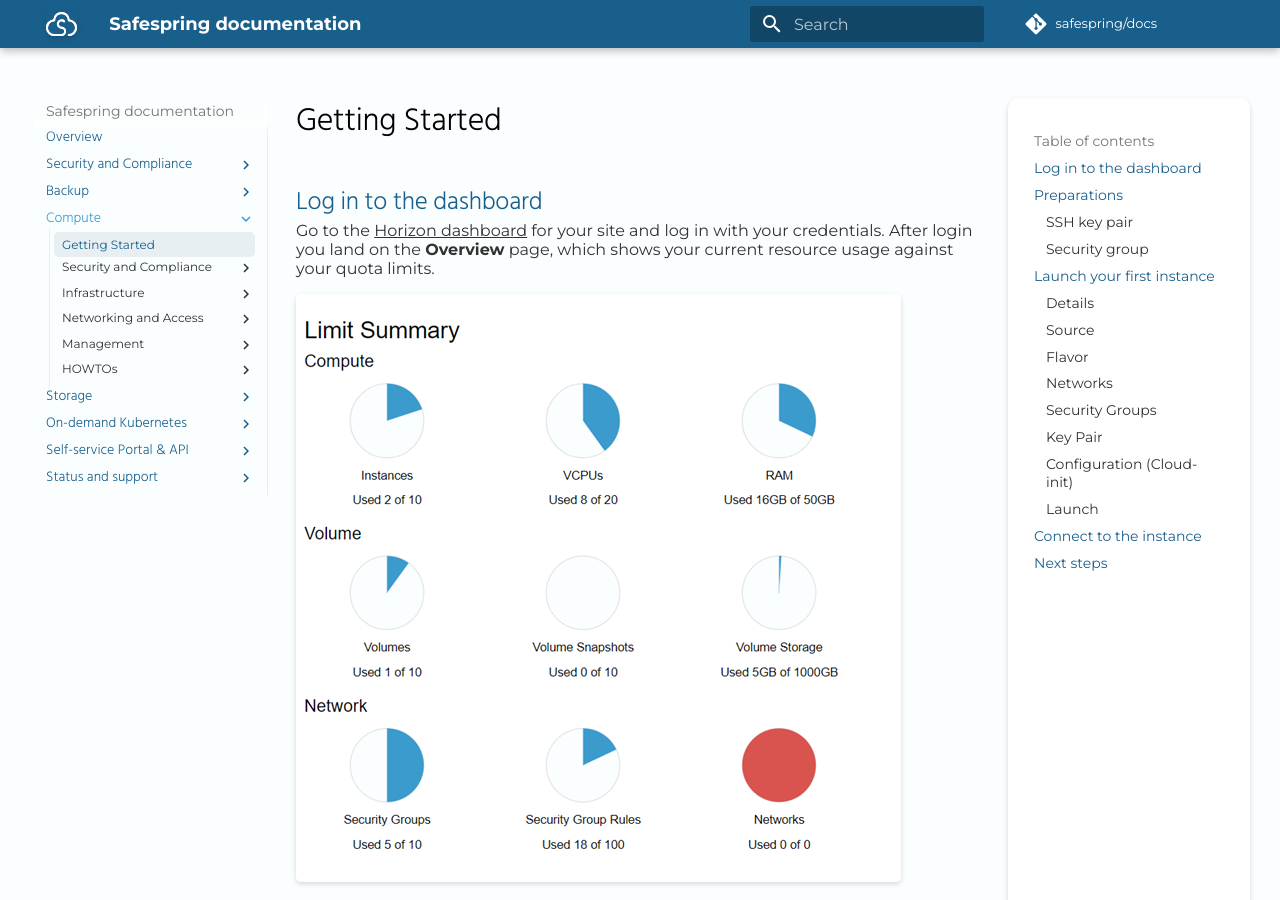
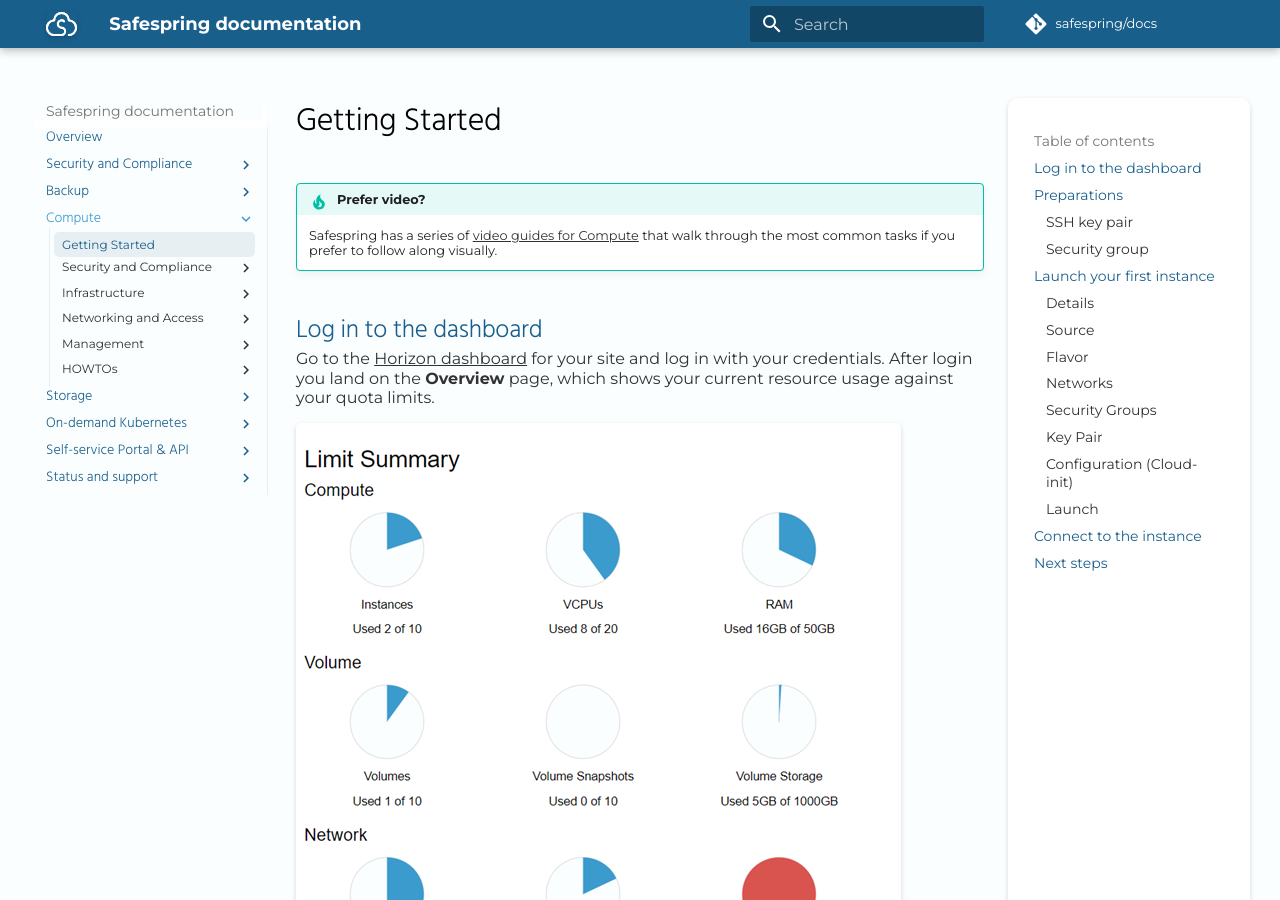
Before and after one commit to safespring/docs, an MkDocs documentation site: the page built from content/compute/getting-started.md, in a window 1280 px wide and 900 px high. Built offline with MkDocs 1.6.1 and Material for MkDocs 9.7.7, drawn with Linux system fonts in a browser that asks for light colours; some web fonts are replaced; a script that is not in the unit is left out; comment, search, counter and statistics services are not loaded.

Commit message:
Add reference to video guides in getting-started

```diff
--- a/content/compute/getting-started.md
+++ b/content/compute/getting-started.md
@@ -1,4 +1,7 @@
 # Getting Started
+
+!!! tip "Prefer video?"
+    Safespring has a series of [video guides for Compute](https://www.safespring.com/demo/compute/) that walk through the most common tasks if you prefer to follow along visually.
 
 ## Log in to the dashboard
 
```
